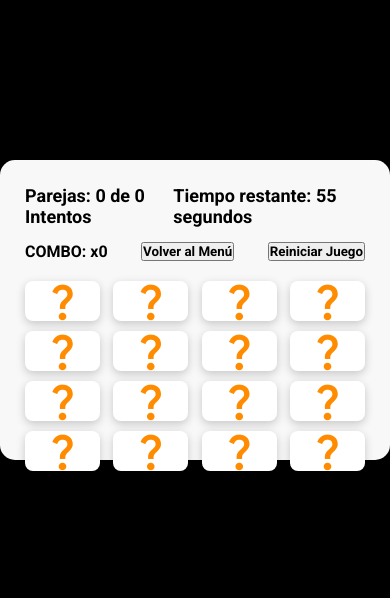
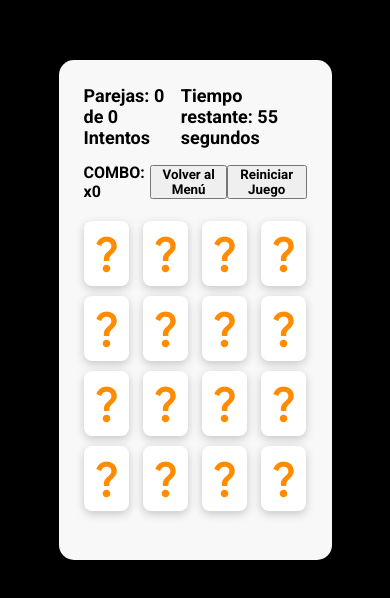
Before and after one commit to A-Isaias/memoriaABR, a website: page game.html in a window 390 px wide. Shown: the part 112-710 px from the top of the page. Drawn offline with Linux system fonts and the light colour scheme.

Commit message:
modified:   css/game.css

```diff
--- a/css/game.css
+++ b/css/game.css
@@ -254,13 +254,13 @@ body {
 /* Tamaño de las imágenes para pantallas pequeñas (celulares) */
 @media screen and (max-width: 767px) {
   .container {
-    width: 100%;
-    height: 300px;
+    width: 70%;
+    height: 500px;
     max-height: 500px; /* Ajusta según sea necesario */
   }
 
   .cards {
-    height: 200px;
+    height: 300px;
     width: 100%;
   }
 
```
